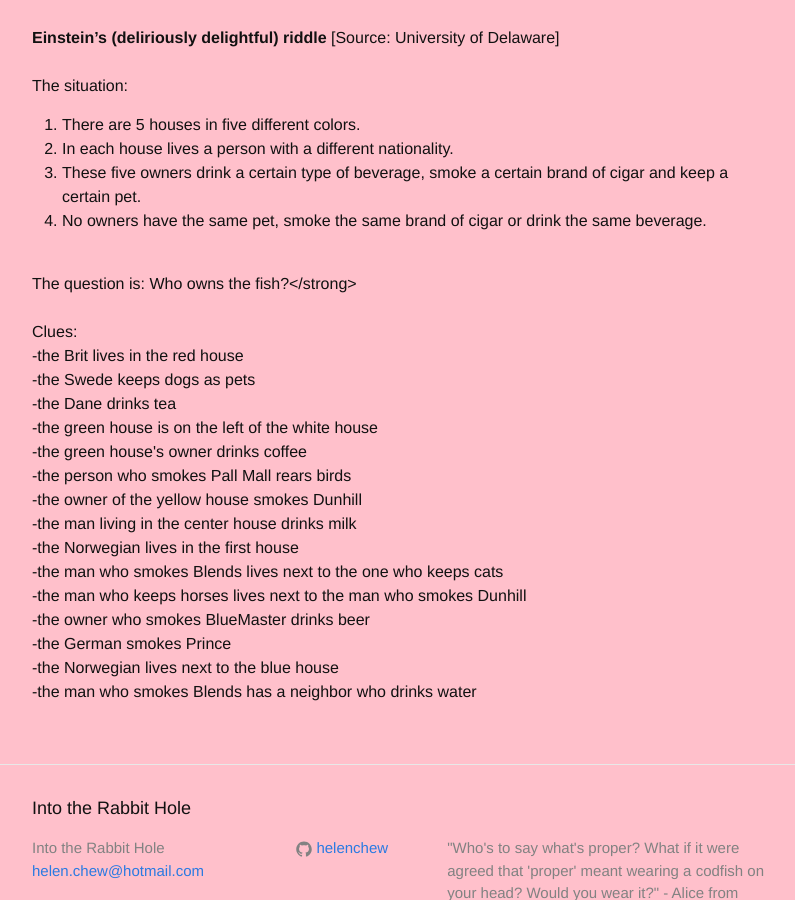
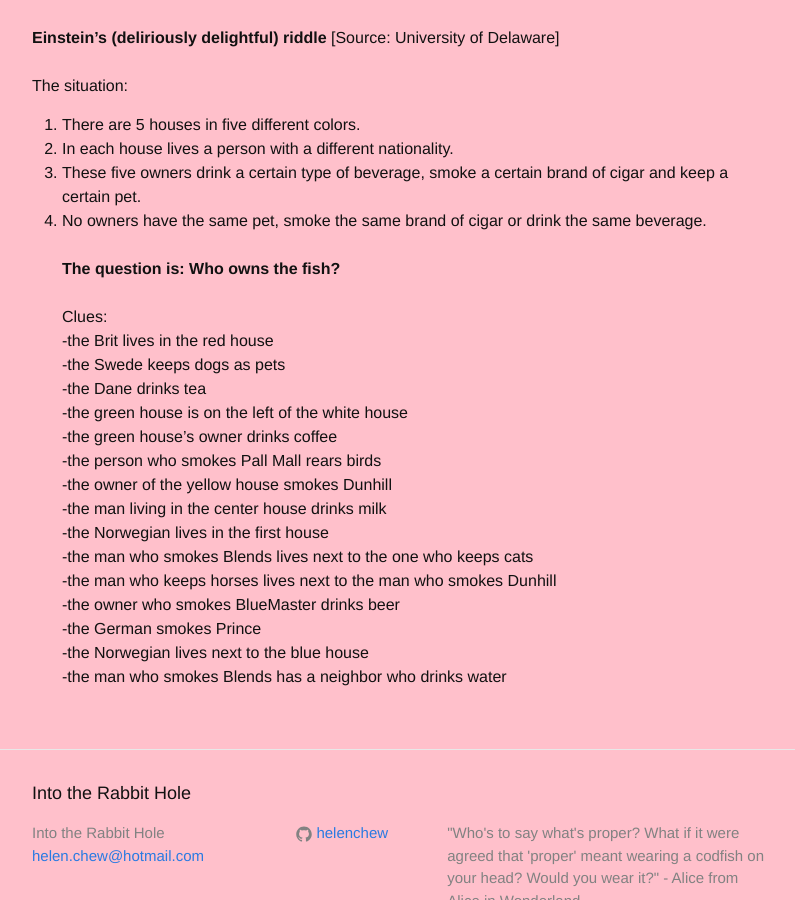
Before and after one commit to helenchew/helenchew.github.io, a Jekyll site: the page built from _posts/2015-05-16-einstein's-sudoku.markdown, in a window 1280 px wide and 900 px high, scrolled down 1616 px. Shown: the whole window, without its empty margins (238-1033 px from the left). Built offline with Jekyll 4.4.1, drawn with Linux system fonts in a browser that asks for light colours.

Commit message:
Einstein's Sudoku 7

```diff
--- a/_posts/2015-05-16-einstein's-sudoku.markdown
+++ b/_posts/2015-05-16-einstein's-sudoku.markdown
@@ -28,7 +28,7 @@ The situation:<br>
 3. These five owners drink a certain type of beverage, smoke a certain brand of cigar and keep a certain pet.<br>
 4. No owners have the same pet, smoke the same brand of cigar or drink the same beverage.<br>
 <br>
-<stong>The question is: Who owns the fish?</strong><br>
+<strong>The question is: Who owns the fish?</strong><br>
 <br>
 Clues:<br>
 -the Brit lives in the red house<br>
```
